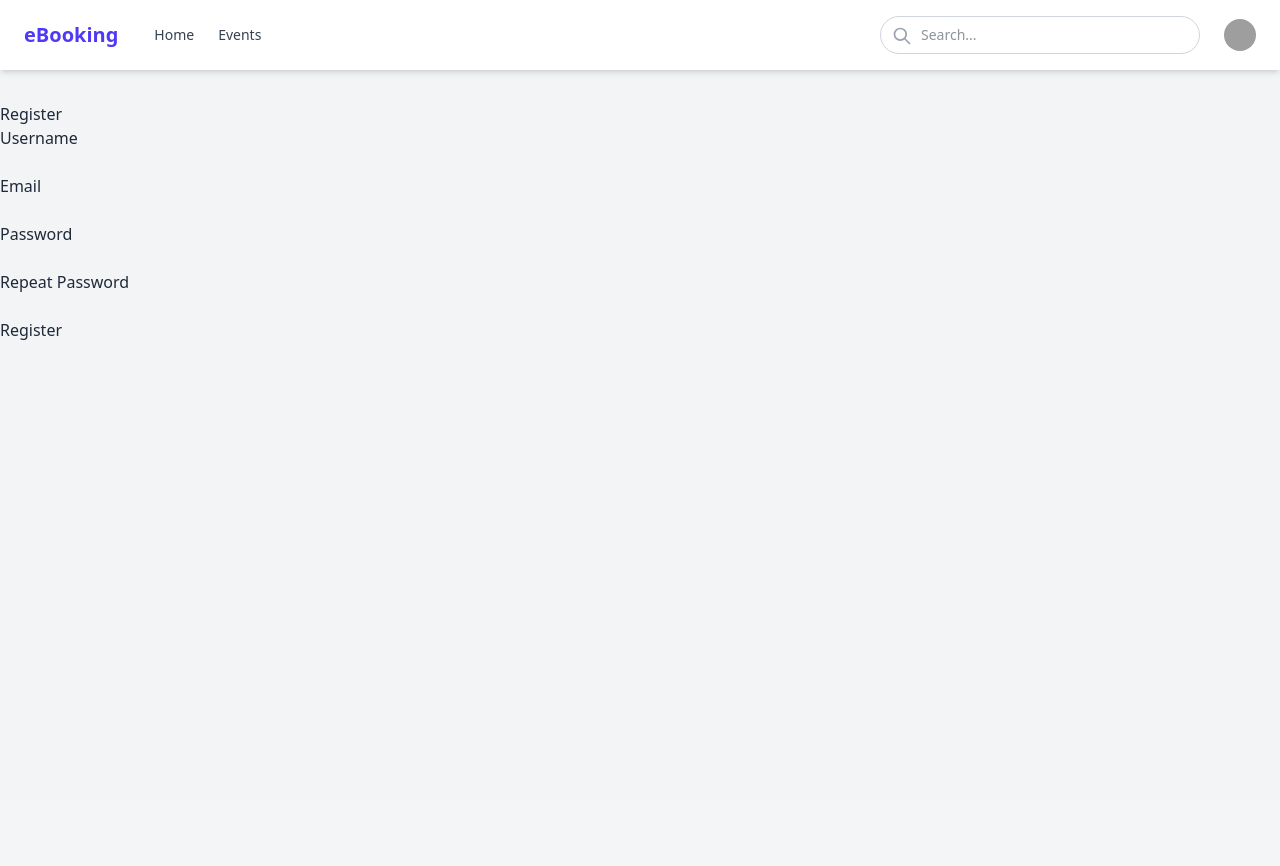
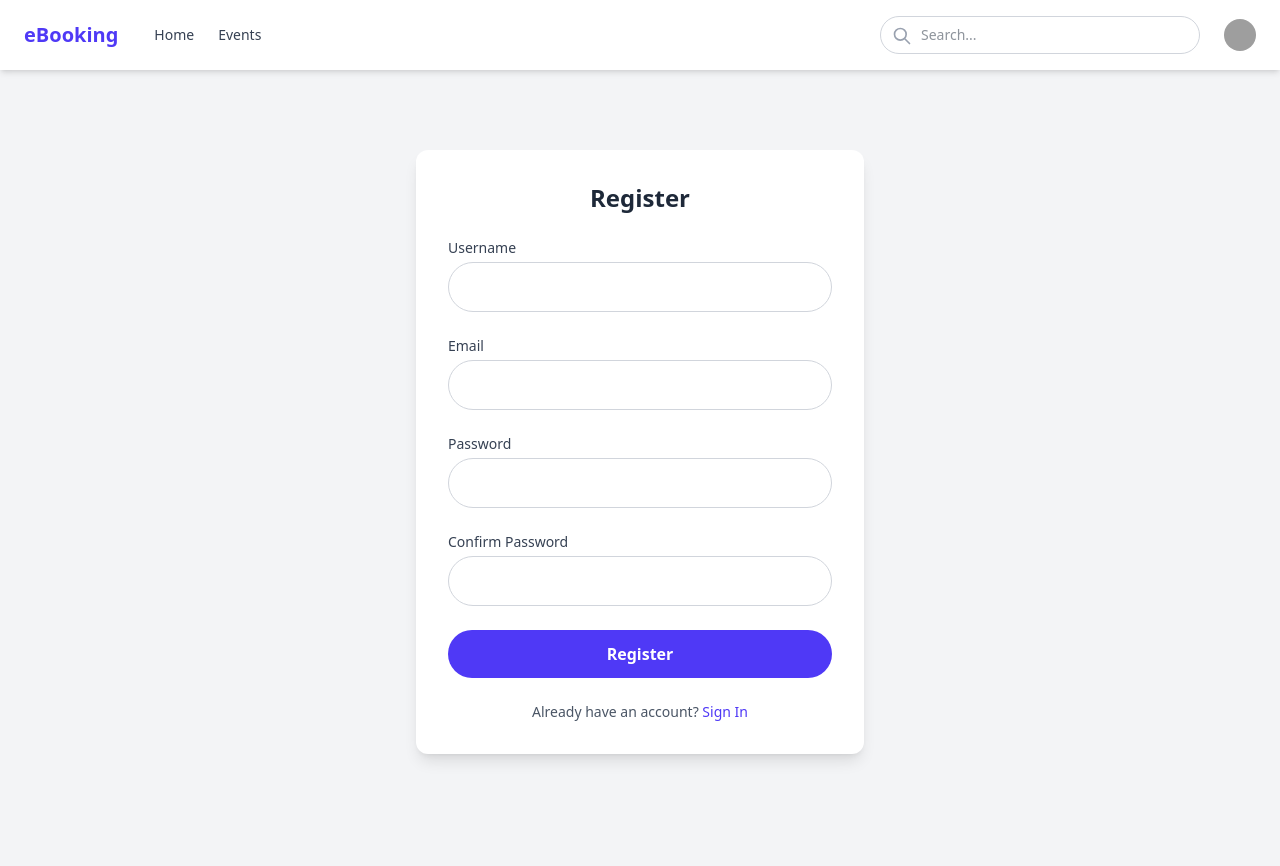
Before and after one commit to luckykhan01/eventbookingsystem, a Flask app: page /register in a window 1280 px wide. Before the commit the page ends 340 px from the top, so only its background shows below. Run offline with Flask 3, Linux system fonts and the light colour scheme; style sheets or scripts are compiled from the project's sources; grey boxes are pictures that could not be loaded.

Commit message:
Updated register form

```diff
--- a/app/templates/register.html
+++ b/app/templates/register.html
@@ -1,37 +1,57 @@
 {% extends "base.html" %}
 
 {% block content %}
-    <h1>Register</h1>
-    <form action="" method="post">
-        {{ form.hidden_tag() }}
-        <p>
-            {{ form.username.label }}<br>
-            {{ form.username(size=32) }}<br>
-            {% for error in form.username.errors %}
-            <span style="color: red;">[{{ error }}]</span>
-            {% endfor %}
+<div class="flex items-center justify-center bg-gray-100 pt-6 pb-20">
+    <div class="w-full max-w-md p-8 space-y-6 bg-white rounded-xl shadow-lg mt-6">
+        <h1 class="text-2xl font-bold text-center text-gray-800">Register</h1>
+
+        <form action="" method="post" class="space-y-6">
+            {{ form.hidden_tag() }}
+
+            <!-- Username -->
+            <div>
+                <label for="username" class="block text-sm font-medium text-gray-700">Username</label>
+                {{ form.username(class="mt-1 block w-full px-4 py-3 border border-gray-300 rounded-full focus:ring-2 focus:ring-indigo-500 focus:border-indigo-500 transition-all") }}
+                {% for error in form.username.errors %}
+                    <p class="mt-1 text-sm text-red-600">{{ error }}</p>
+                {% endfor %}
+            </div>
+
+            <!-- Email -->
+            <div>
+                <label for="email" class="block text-sm font-medium text-gray-700">Email</label>
+                {{ form.email(class="mt-1 block w-full px-4 py-3 border border-gray-300 rounded-full focus:ring-2 focus:ring-indigo-500 focus:border-indigo-500 transition-all") }}
+                {% for error in form.email.errors %}
+                    <p class="mt-1 text-sm text-red-600">{{ error }}</p>
+                {% endfor %}
+            </div>
+
+            <!-- Password -->
+            <div>
+                <label for="password" class="block text-sm font-medium text-gray-700">Password</label>
+                {{ form.password(class="mt-1 block w-full px-4 py-3 border border-gray-300 rounded-full focus:ring-2 focus:ring-indigo-500 focus:border-indigo-500 transition-all") }}
+                {% for error in form.password.errors %}
+                    <p class="mt-1 text-sm text-red-600">{{ error }}</p>
+                {% endfor %}
+            </div>
+
+            <!-- Confirm Password -->
+            <div>
+                <label for="password2" class="block text-sm font-medium text-gray-700">Confirm Password</label>
+                {{ form.password2(class="mt-1 block w-full px-4 py-3 border border-gray-300 rounded-full focus:ring-2 focus:ring-indigo-500 focus:border-indigo-500 transition-all") }}
+                {% for error in form.password2.errors %}
+                    <p class="mt-1 text-sm text-red-600">{{ error }}</p>
+                {% endfor %}
+            </div>
+
+            <!-- Submit Button -->
+            {{ form.submit(class="w-full py-3 px-4 bg-indigo-600 hover:bg-indigo-700 text-white font-semibold rounded-full transition-colors duration-200 focus:outline-none focus:ring-2 focus:ring-offset-2 focus:ring-indigo-500") }}
+        </form>
+
+        <p class="text-center text-sm text-gray-600 mt-4">
+            Already have an account?
+            <a href="/login" class="text-indigo-600 hover:text-indigo-800 font-medium">Sign In</a>
         </p>
-        <p>
-            {{ form.email.label }}<br>
-            {{ form.email(size=64) }}<br>
-            {% for error in form.email.errors %}
-            <span style="color: red;">[{{ error }}]</span>
-            {% endfor %}
-        </p>
-        <p>
-            {{ form.password.label }}<br>
-            {{ form.password(size=32) }}<br>
-            {% for error in form.password.errors %}
-            <span style="color: red;">[{{ error }}]</span>
-            {% endfor %}
-        </p>
-        <p>
-            {{ form.password2.label }}<br>
-            {{ form.password2(size=32) }}<br>
-            {% for error in form.password2.errors %}
-            <span style="color: red;">[{{ error }}]</span>
-            {% endfor %}
-        </p>
-        <p>{{ form.submit() }}</p>
-    </form>
+    </div>
+</div>
 {% endblock %}
```
Also changed, not shown: app.db.
